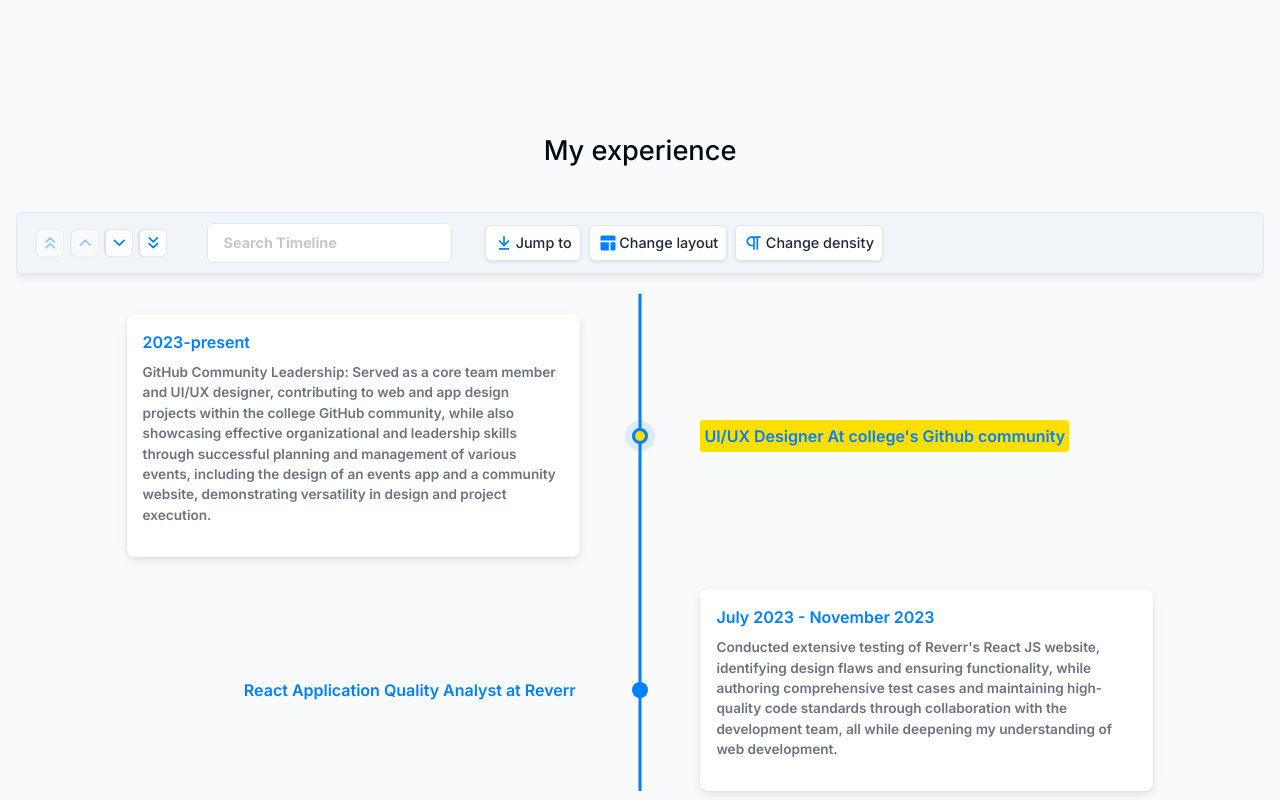
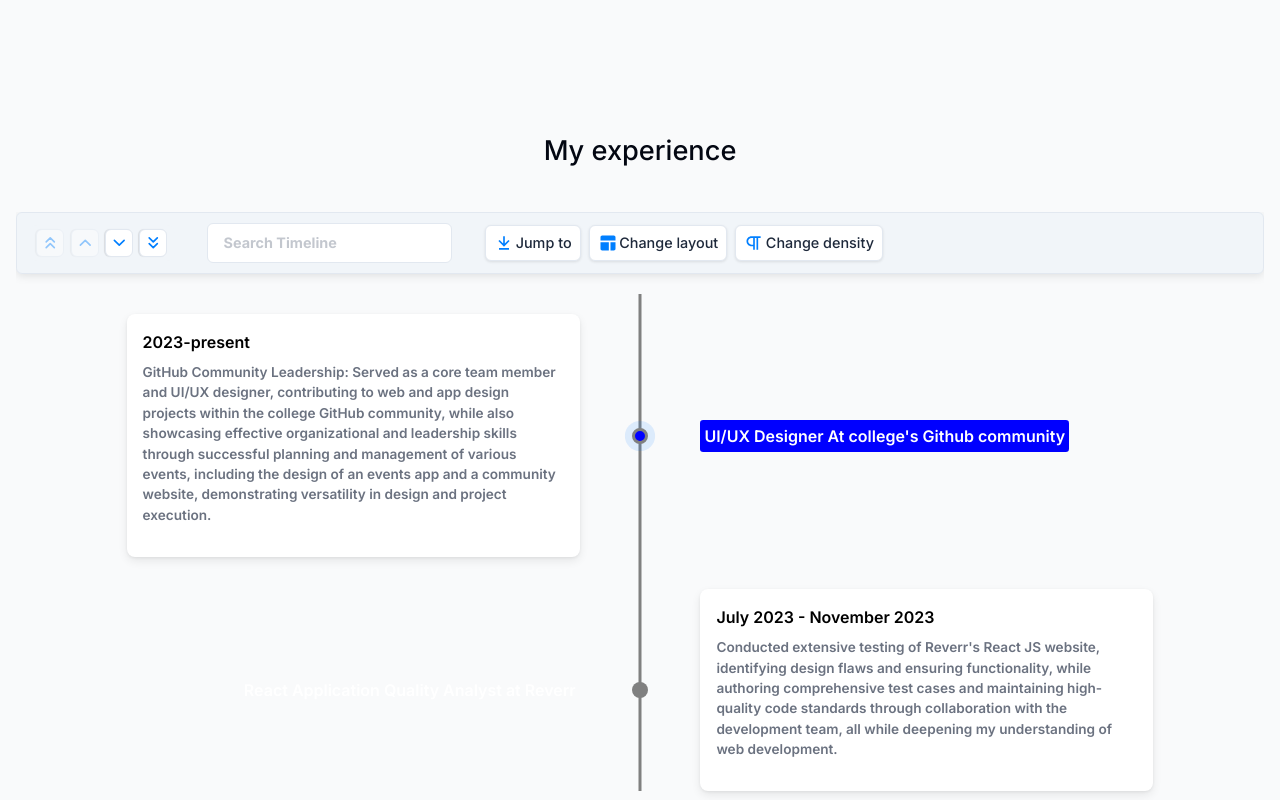
Before and after one commit to adnan179/portfolio_v1, a Next.js app: page / in a window 1280 px wide. Shown: the part 3100-3900 px from the top of the page. Built offline with nearby package versions, Linux system fonts and the light colour scheme; no server answers.

Commit message:
fixed timeline

```diff
--- a/src/components/about.tsx
+++ b/src/components/about.tsx
@@ -18,7 +18,7 @@ export default function About() {
       <p className='text-[1rem] mb-3 leading-9 text-justify'>
         Imagine a second-year student, stumbling upon a
         <span className="font-medium"> YouTube video about web development</span>
-        and being instantly captivated. That was me, at a pivotal moment in my academic journey at
+         and being instantly captivated. That was me, at a pivotal moment in my academic journey at
         <span className="font-medium"> GITAM University, Bangalore.</span>
         From that serendipitous encounter, I've been on an unyielding quest for knowledge. I delved into YouTube playlists,
         devouring front-end development tutorials with fervor. Soon after, I eagerly embraced formal education, enrolling in
--- a/src/components/experience.tsx
+++ b/src/components/experience.tsx
@@ -5,7 +5,6 @@ import { Chrono } from "react-chrono";
 import { experiencesData } from "@/lib/data";
 import { useSectionInView } from "@/lib/hooks";
 import { useTheme } from "@/context/theme-context";
-
 
 export default function Experience() {
   const { ref } = useSectionInView("Experience");
@@ -25,19 +24,26 @@ export default function Experience() {
       textAlign: "left",
       padding: "1.3rem 2rem",
     },
-    cardTitleStyle: {
-      fontSize: "1rem", // Adjust the font size as needed
-      padding: "0.5rem 1rem", // Adjust the padding as needed
-    },
   }));
+
+  // Determine the mode based on screen width
+  const mode = typeof window !== "undefined" && window.innerWidth < 400 ? "HORIZONTAL" : "VERTICAL_ALTERNATING";
 
   return (
     <section id="experience" ref={ref} className="scroll-mt-28 mb-28 sm:mb-40">
       <SectionHeading>My experience</SectionHeading>
-      {/* Check if window is defined before rendering Chrono */}
-      {typeof window !== "undefined" && (
-        <Chrono items={items} mode="VERTICAL_ALTERNATING" />
-      )}
+      <Chrono
+        className="my-timeline"
+        items={items}
+        mode={mode}
+        theme={{
+          primary: mode === "HORIZONTAL" ? "transparent" : "gray",
+          secondary:"blue",
+          titleColorActive: "white",
+          titleColor:"white",
+          cardTitleColor:"black",
+        }}
+      />
     </section>
   );
 }
```
